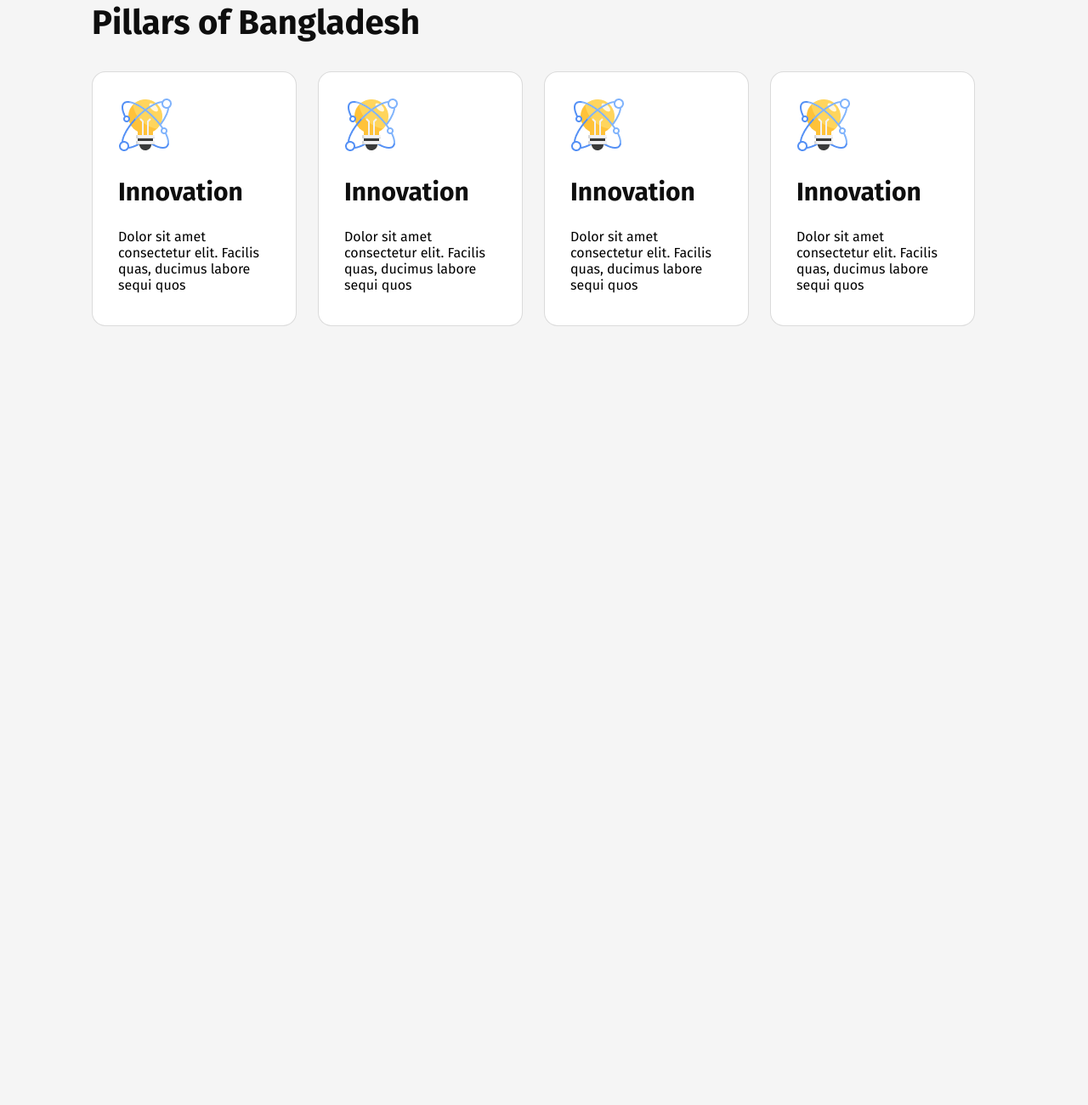
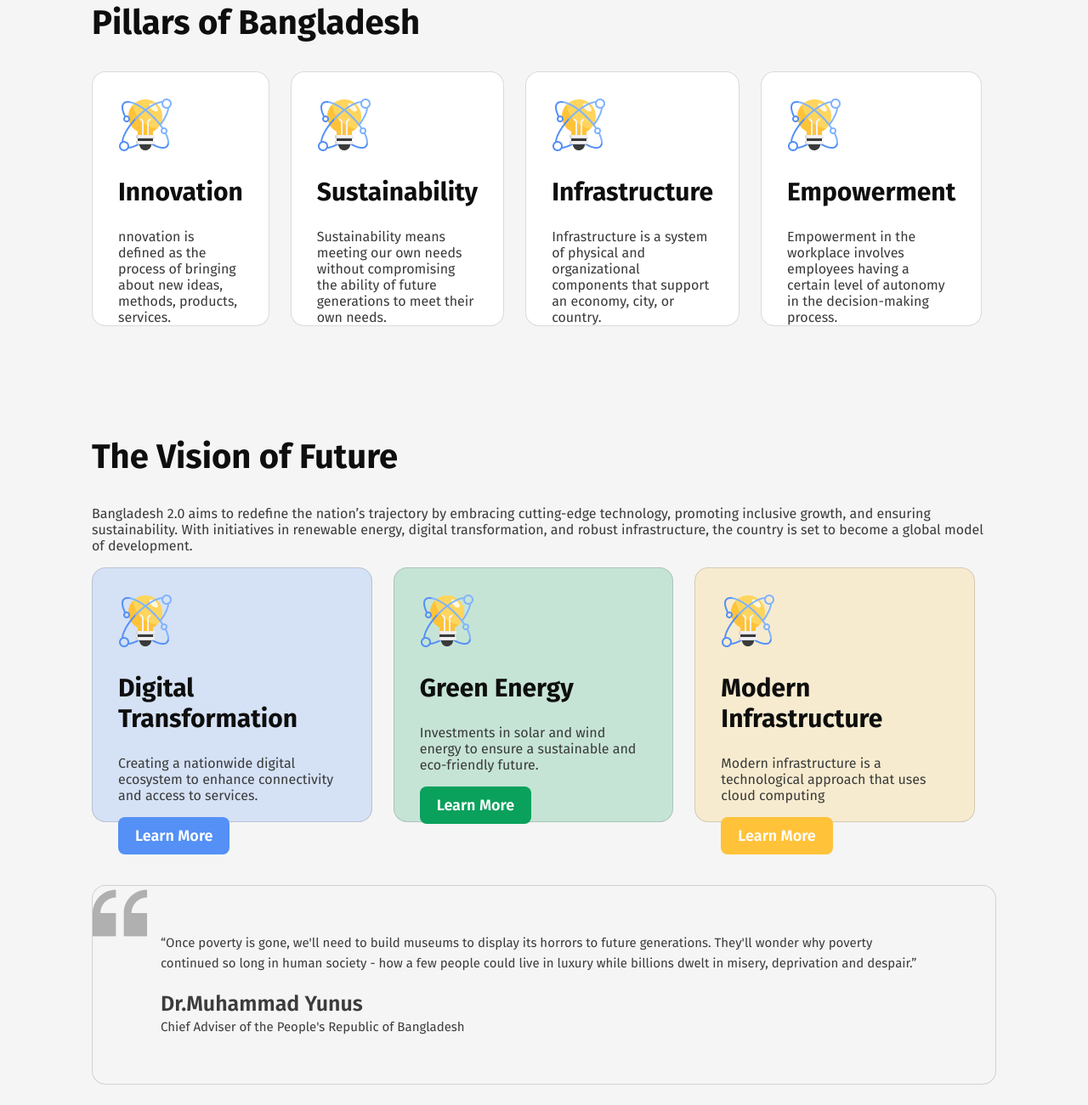
Before and after one commit to Orakatul35/Assignment-01, a plain HTML site: page index.html in a window 1280 px wide. Shown: the part 906-2207 px from the top of the page at 85% size. Before the commit the page ends 1348 px from the top, so only its background shows below. Drawn offline with Linux system fonts and the light colour scheme.

Commit message:
added about and quotes section

```diff
--- a/index.html
+++ b/index.html
@@ -28,32 +28,67 @@
         </div>
    </header>
    <main>
+    <section>
     <h2 class="about-title">Pillars of Bangladesh</h2>
        <div class="about">
          <div class="box">
           <div class="icon"><img src="./images/card-icon.png" alt=""></div>
           <div class="card-title"><h2>Innovation</h2></div>
-          <div class="card-details"><p>Dolor sit amet consectetur elit. Facilis quas, ducimus labore sequi quos</p></div>
+          <div class="card-details"><p>nnovation is defined as the process of bringing about new ideas, methods, products, services.</p></div>
          </div>
          <div class="box">
           <div class="icon">
             <img src="./images/card-icon.png" alt=""></div>
-            <div class="card-title"><h2>Innovation</h2></div>
-            <div class="card-details"><p>Dolor sit amet consectetur elit. Facilis quas, ducimus labore sequi quos</p></div>
+            <div class="card-title"><h2>Sustainability</h2></div>
+            <div class="card-details"><p>Sustainability means meeting our own needs without compromising the ability of future generations to meet their own needs.</p></div>
           </div>
           <div class="box">
             <div class="icon">
               <img src="./images/card-icon.png" alt=""></div>
-              <div class="card-title"><h2>Innovation</h2></div>
-              <div class="card-details"><p>Dolor sit amet consectetur elit. Facilis quas, ducimus labore sequi quos</p></div>
+              <div class="card-title"><h2>Infrastructure</h2></div>
+              <div class="card-details"><p>Infrastructure is a system of physical and organizational components that support an economy, city, or country.</p></div>
           </div>
             <div class="box">
               <div class="icon">
                 <img src="./images/card-icon.png" alt=""></div>
-                <div class="card-title"><h2>Innovation</h2></div>
-                <div class="card-details"><p>Dolor sit amet consectetur elit. Facilis quas, ducimus labore sequi quos</p></div>
+                <div class="card-title"><h2>Empowerment</h2></div>
+                <div class="card-details"><p>Empowerment in the workplace involves employees having a certain level of autonomy in the decision-making process.</p></div>
             </div>
          </div>
+        </section>
+        <section id="vision">
+          <h2 class="vision-title">The Vision of Future</h2>
+          <p class="vision-details">Bangladesh 2.0 aims to redefine the nation’s trajectory by embracing cutting-edge technology, promoting inclusive growth, and ensuring sustainability. With initiatives in renewable energy, digital transformation, and robust infrastructure, the country is set to become a global model of development.</p>
+       <div class="vision-contain">
+         <div class="box-4">
+          <div class="icon"><img src="./images/card-icon.png" alt=""></div>
+          <div class="card-title"><h2>Digital Transformation</h2></div>
+          <div class="card-details"><p>Creating a nationwide digital ecosystem to enhance connectivity and access to services.</p></div>
+          <button class="btn btn3"><a href="#"></a>Learn More</button>
+         </div>
+         <div class="box-5">
+          <div class="icon">
+            <img src="./images/card-icon.png" alt=""></div>
+            <div class="card-title"><h2>Green Energy</h2></div>
+            <div class="card-details"><p>Investments in solar and wind energy to ensure a sustainable and eco-friendly future.</p></div>
+            <button class="btn btn4"><a href="#"></a>Learn More</button>
+          </div>
+          <div class="box-6">
+            <div class="icon">
+              <img src="./images/card-icon.png" alt=""></div>
+              <div class="card-title"><h2>Modern Infrastructure</h2></div>
+              <div class="card-details"><p>Modern infrastructure is a technological approach that uses cloud computing</p></div>
+              <button class="btn btn5"><a href="#"></a>Learn More</button>
+          </div>
+        </section>
+        <section class="quotes">
+            <div class="quotes-contain">
+              <p class="quotes-details">“Once poverty is gone, we'll need to build museums to display its horrors to future generations. They'll wonder why poverty continued so long in human society - how a few people could live in luxury while billions dwelt in misery, deprivation and despair.”<br><br>
+                <span>Dr.Muhammad Yunus</span> <br>
+                Chief Adviser of the People's Republic of Bangladesh
+              </p>
+            </div>
+        </section>
    </main>
    <footer>
 
--- a/style/style.css
+++ b/style/style.css
@@ -79,7 +79,6 @@ font-family: Fira Sans;
 font-size: 40px;
 font-weight: 700;
 line-height: 48px;
-letter-spacing: 0%;
 text-align: left;
 margin-left: 100px;
 margin-top: 80px;
@@ -101,3 +100,129 @@ margin-bottom: 50px;
     font-size: 20px;
     font-weight: bold;
 }
+.card-details{
+    color: #393A3A;
+}
+.vision-contain{
+    display: flex;
+    align-items: flex-start;
+    flex-direction: row;
+    margin: 0 100px 0 100px;
+}
+.box-4{
+    width: 500px;
+    height: 300px;
+    padding: 24px;
+    box-sizing: border-box;
+    border: 1px solid rgba(14, 14, 14, 0.15);
+    border-radius: 16px;
+    background: rgba(84, 144, 245, 0.2);
+    margin-right: 25px;
+    padding: 30px;
+    margin-bottom: 50px;
+}
+.box-5{
+    width: 500px;
+    height: 300px;
+    padding: 24px;
+    box-sizing: border-box;
+    border: 1px solid rgba(14, 14, 14, 0.15);
+    border-radius: 16px;
+    background: #C6E4D6;
+    margin-right: 25px;
+    padding: 30px;
+    margin-bottom: 50px;
+}
+.box-6{
+      width: 500px;
+    height: 300px;
+    padding: 24px;
+    box-sizing: border-box;
+    border: 1px solid rgba(14, 14, 14, 0.15);
+    border-radius: 16px;
+    background:#F7EBCF;;
+    margin-right: 25px;
+    padding: 30px 30px;
+    margin-bottom: 50px;
+
+}
+.vision-title{
+    color: rgb(14, 14, 14);
+    font-family: Fira Sans;
+    font-size: 40px;
+    font-weight: 700;
+    line-height: 48px;
+    text-align: left;
+    margin-left: 100px;
+    margin-top: 80px;
+}
+.vision-details{
+    color: #393A3A;
+    font-family: Fira Sans;
+    font-size: 16px;
+    font-weight:400;
+    text-align: left;
+    margin-left: 100px;
+    margin-right: 100px;
+}
+.btn3{
+    padding: 11px 20px 11px 20px;
+    border-radius: 8px;
+    background:rgb(84, 144, 245);
+    border: none;
+    color: rgb(255, 255, 255);
+    font-size: 18px;
+    font-weight: 600;
+    text-align: left;
+    margin-bottom:30px;
+}
+.btn4{
+    padding: 11px 20px 11px 20px;
+    border-radius: 8px;
+    background: rgb(9, 161, 92);
+    border: none;
+    color: rgb(255, 255, 255);
+    font-size: 18px;
+    font-weight: 600;
+    text-align: left;
+    margin-bottom:30px;
+}
+.btn5{
+    padding: 11px 20px 11px 20px;
+    border-radius: 8px;
+    background:rgb(255, 194, 57);
+    border: none;
+    color: rgb(255, 255, 255);
+    font-size: 18px;
+    font-weight: 600;
+    text-align: left;
+    margin-bottom:30px;
+}
+.quotes-contain{
+    border-radius: 24px;
+    margin: 24px 100px;
+    box-sizing: border-box;
+    border: 1px solid rgba(14, 14, 14, 0.15);
+    border-radius: 16px;
+    background-image: url(../images/quote-bg.png);
+    background-repeat: no-repeat;
+    padding:40px 80px 40px 80px;
+    padding-left: 80px;
+
+}
+.quotes-details{
+    color: rgba(14,14,14,0.8);
+    font-size: 15px;
+    font-weight:400;
+    line-height: 24px;
+    text-align: left;
+}
+span{
+color:rgba(14, 14, 14, 0.8);
+font-family: Fira Sans;
+font-size: 25px;
+font-weight: 600;
+line-height: 24px;
+letter-spacing: 0%;
+text-align: left;
+}
```
